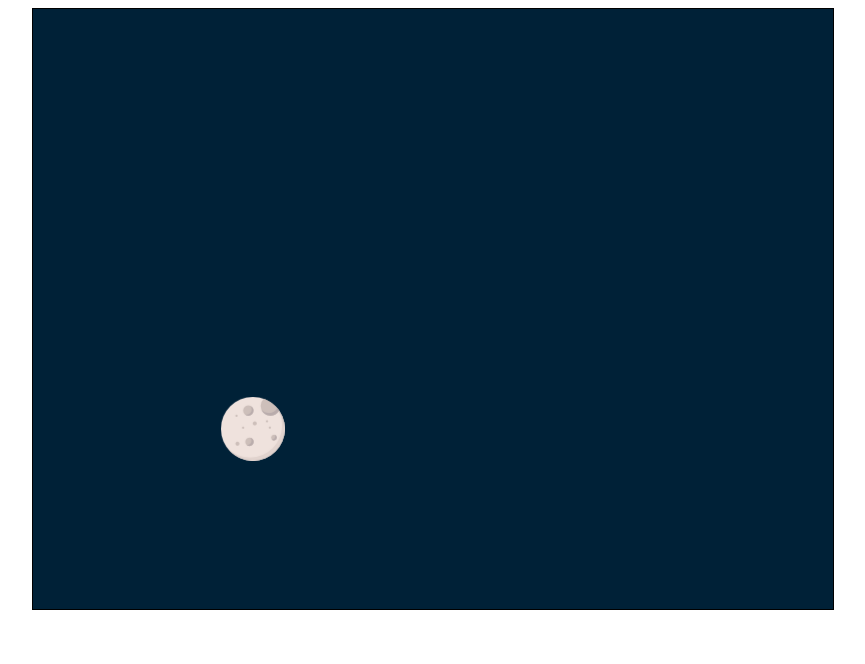
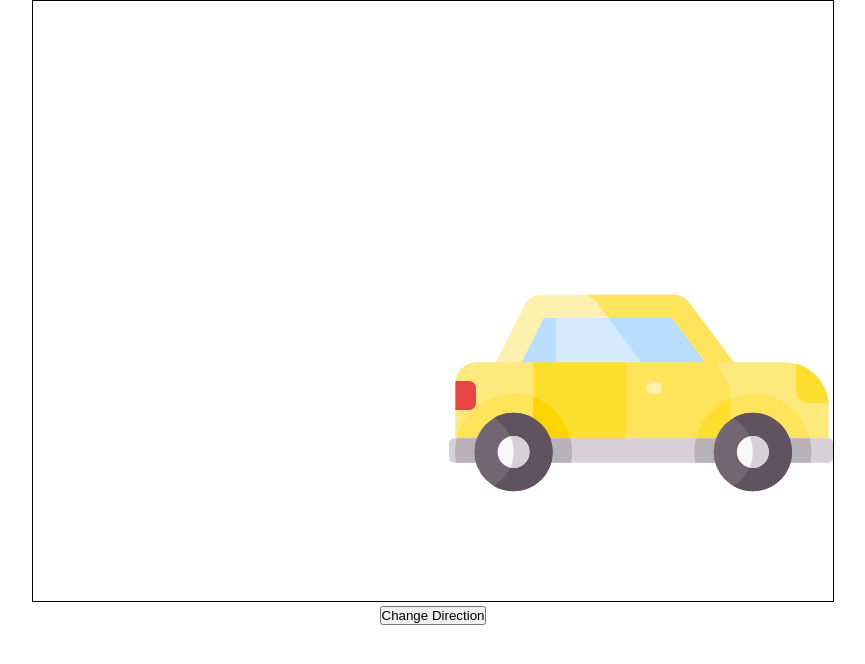
Before and after one commit to vmik7/grafika-ellipse, a plain HTML site: page index.html in a window 1280 px wide. Shown: the whole page, without its empty margins (207-1072 px from the left). Drawn offline with Linux system fonts and the light colour scheme.

Commit message:
Finished

```diff
--- a/index.html
+++ b/index.html
@@ -2,13 +2,25 @@
 <html>
 <head>
     <meta charset = "utf-8">
-    <title>Animation</title>
+    <title>Car</title>
 </head>
 <body>
     <div align = "center">
         <canvas width = "800px" height = "600px" style = "border: 1px solid black"></canvas>
     </div>
+    <div align = "center">
+        <button class="change">Change Direction</button>
+    </div>
+
     <style>
+        *, *::after, *::before {
+            box-sizing: border-box;
+            margin: 0;
+            padding: 0;
+        }
+        body {
+            font-family: Arial, sans-serif;
+        }
         .visually-hidden {
             position: absolute;
             width: 1px;
@@ -19,9 +31,19 @@
             clip: rect(0 0 0 0);
             overflow: hidden;
         }
+        canvas {
+            -moz-user-select: none;
+            -o-user-select:none;
+            -khtml-user-select: none;
+            -webkit-user-select: none;
+            -ms-user-select: none;
+            user-select: none;
+            pointer-events: none;
+        }
     </style>
-    <img id="sun" src="img/sun.png" class="visually-hidden">
-    <img id="moon" src="img/moon.png" class="visually-hidden">
+
+    <img id="car" src="img/pickup-car.svg" class="visually-hidden">
+    <img id="car-mirror" src="img/pickup-car-mirror.svg" class="visually-hidden">
     <script src="js/script.js"></script>
 </body>
 </html>
--- a/js/script.js
+++ b/js/script.js
@@ -1,52 +1,33 @@
 let ctx = document.querySelector("canvas").getContext("2d"); //Получаем контекст
 
-// Ночь
-let dark = {
+// Ширина и высота экрана
+const vw = Math.max(document.documentElement.clientWidth || 0, window.innerWidth || 0)
+const vh = Math.max(document.documentElement.clientHeight || 0, window.innerHeight || 0)
 
-    // RGB параметры тёмного цвета
-    r: 0,
-    g: 33,
-    b: 55,
+// Ширина и высота холста
+let cw = 800;
+let ch = 600;
 
-    // Прозрачность
-    alpha: 0,
+// Скорость движения
+let dx = 100;
+let dt = 1000;
 
-    // Градусы захождения солнца
-    dw: 35
+// Машинка
+let car = {
+    imgBackward: document.querySelector('#car'),
+    imgForward: document.querySelector('#car-mirror'),
+    x: 0,
+    y: 200,
+    w: vw * 0.3,
+    h: vw * 0.3,
+    dir: 1
 };
 
-// Радиус орбиты планет
-let r = 300;
-
-// Скорость изменения градуса
-let dw = 180;
-let dt = 4000;
-
-// Центр орбиты
-let c = {
-    x: 400,
-    y: 600
-};
-
-// Солнце
-let sun = {
-    img: document.querySelector('#sun'),
-    x: 0,
-    y: 0,
-
-    // Параметр (градусная мера)
-    w: 180
-};
-
-// Луна
-let moon = {
-    img: document.querySelector('#moon'),
-    x: 0,
-    y: 0,
-
-    // Параметр (градусная мера)
-    w: 0
-};
+// Кнопка смены направления
+let btn = document.querySelector('.change');
+btn.addEventListener('click', () => {
+    car.dir *= -1;
+});
 
 let last = Date.now();
 function play(){
@@ -59,38 +40,22 @@ function play(){
 }
 
 function update(delta) {
-    // Обновление позиции солнца
-    sun.w += dw * delta;
-    sun.w %= 360;
-    sun.x = c.x + r * Math.cos(sun.w * Math.PI / 180);
-    sun.y = c.y + r * Math.sin(sun.w * Math.PI / 180);
-
-    // Обновление позиции луны
-    moon.w += dw * delta;
-    moon.w %= 360;
-    moon.x = c.x + r * Math.cos(moon.w * Math.PI / 180);
-    moon.y = c.y + r * Math.sin(moon.w * Math.PI / 180);
-
-    if (sun.w >= 360 - dark.dw) {
-        // Плавный закат
-        dark.alpha = 1 - 1 / dark.dw * (360 - sun.w);
-    }
-    else if (sun.w >= 180) {
-        // Плавный восход
-        dark.alpha = 1 - 1 / dark.dw * (sun.w - 180);
-    }
+    // Обновление позиции
+    car.x += car.dir * dx * delta;
+    car.x = Math.min(car.x, cw - car.w);
+    car.x = Math.max(car.x, 0);
 }
 
 function render() {
-    ctx.clearRect(0, 0, 800, 600);
+    ctx.clearRect(0, 0, cw, ch);
 
-    // Фон
-    ctx.fillStyle = `rgba(${dark.r}, ${dark.g}, ${dark.b}, ${dark.alpha})`;
-    ctx.fillRect(0, 0, 800, 600);
-
-    // Солнце и луна
-    ctx.drawImage(sun.img, sun.x, sun.y);
-    ctx.drawImage(moon.img, moon.x, moon.y);
+    // Машинка
+    if (car.dir == 1) {
+        ctx.drawImage(car.imgForward, car.x, car.y, car.w, car.h);
+    }
+    else {
+        ctx.drawImage(car.imgBackward, car.x, car.y, car.w, car.h);
+    }
 }
 
 var requestAnimFrame = (function () {
```
Also changed, not shown: img/moon.png (deleted), img/pickup-car-mirror.svg (added), img/pickup-car.svg (added), img/sun.png (deleted).
